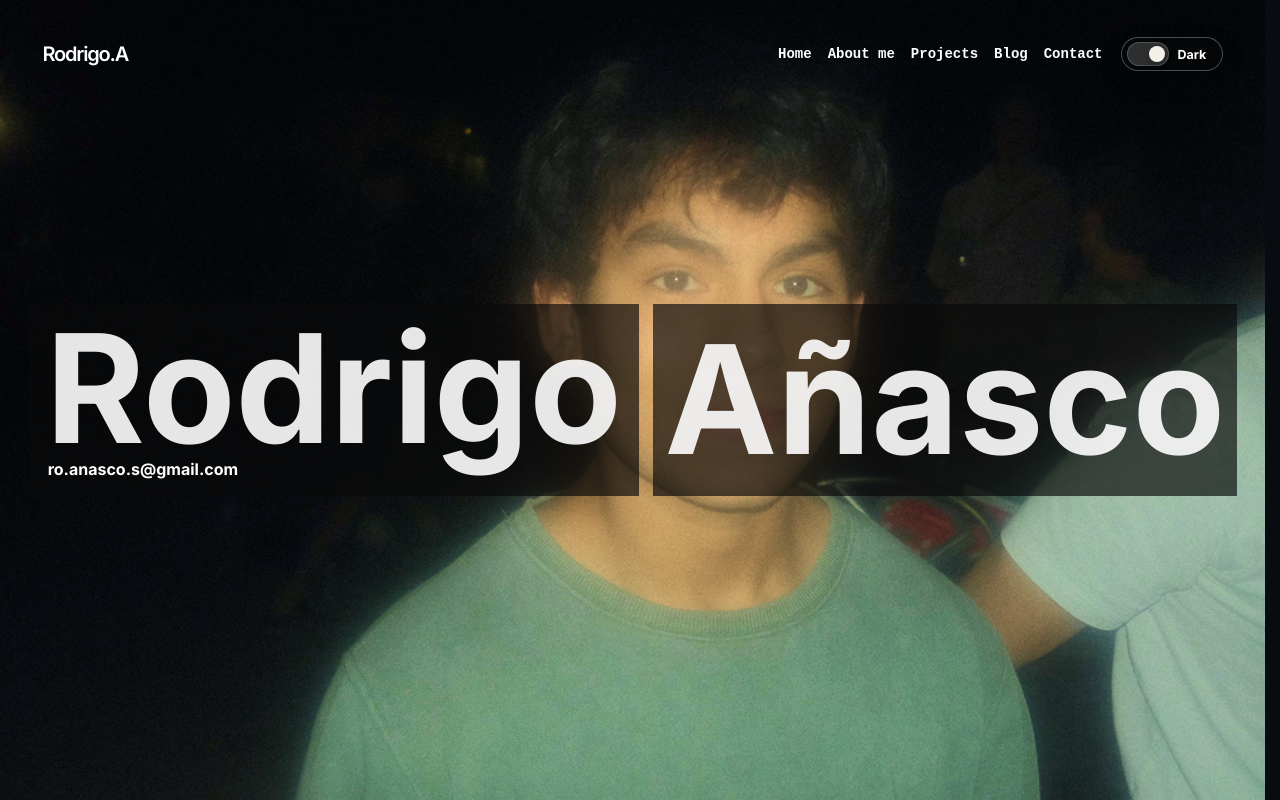
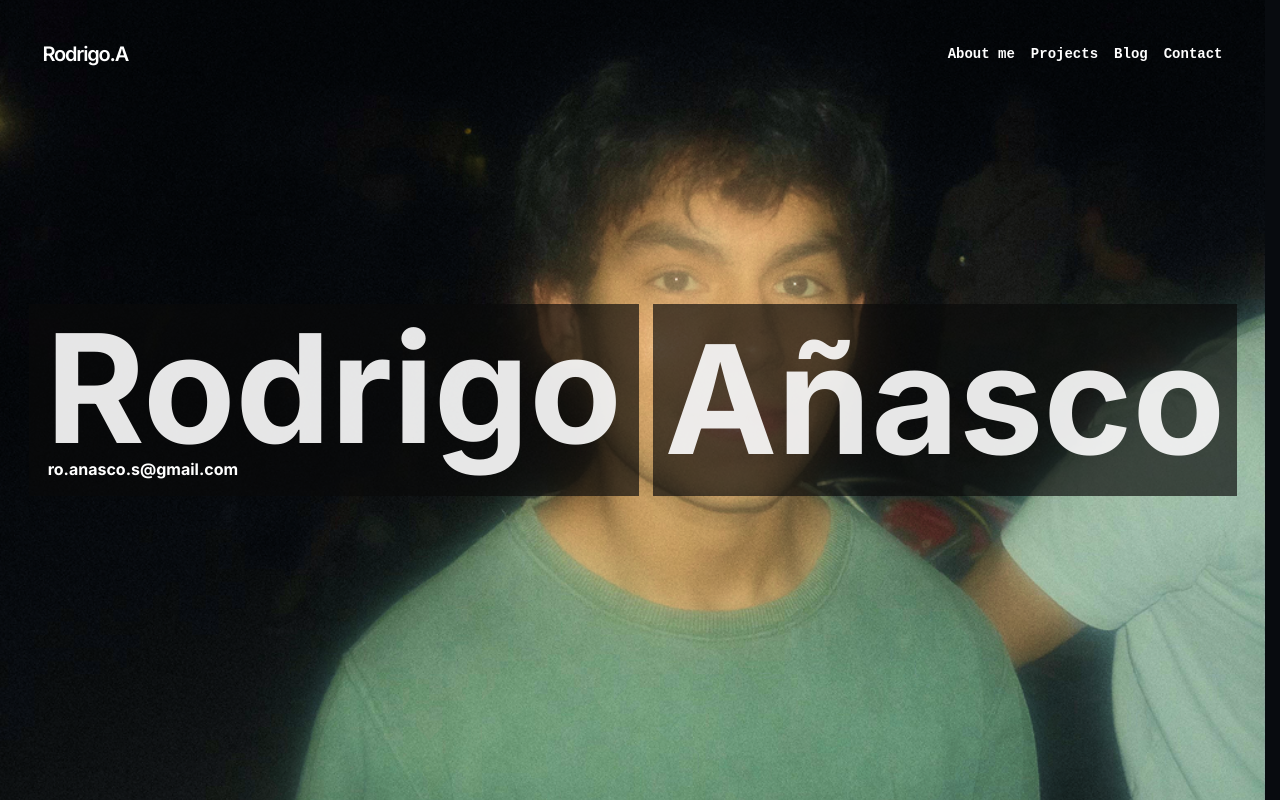
Before and after one commit to rodrigoanasco/rodspage2, a React (Vite) app in the folder portfolio/: page / in a window 1280 px wide. Shown: the top 800 px of the page. Built offline with nearby package versions, Linux system fonts and the light colour scheme; a web font is replaced by a local one.

Commit message:
changed home naming

```diff
--- a/portfolio/src/AboutPage.jsx
+++ b/portfolio/src/AboutPage.jsx
@@ -33,6 +33,8 @@ export default function AboutPage({
         navigation={navigation}
         theme={theme}
         onThemeToggle={onThemeToggle}
+        showHomeLink={false}
+        showThemeToggle={false}
       />
       <main id="about-content" className="about-main">
         <article className="about-journal" aria-labelledby="about-title">
@@ -63,7 +65,7 @@ export default function AboutPage({
           </div>
         </article>
       </main>
-      <SiteFooter variant="about" navigation={navigation} />
+      <SiteFooter variant="about" navigation={navigation} showHomeLink={false} />
     </div>
   )
 }
--- a/portfolio/src/components/home/HomeHero.jsx
+++ b/portfolio/src/components/home/HomeHero.jsx
@@ -16,7 +16,13 @@ export default function HomeHero({ navigation, theme, onThemeToggle, presentatio
           decoding="async"
           fetchPriority="high"
         />
-        <SiteHeader navigation={navigation} theme={theme} onThemeToggle={onThemeToggle} />
+        <SiteHeader
+          navigation={navigation}
+          theme={theme}
+          onThemeToggle={onThemeToggle}
+          showHomeLink={false}
+          showThemeToggle={false}
+        />
 
         <div className="hero-title-layer" style={{ opacity: heroTextOpacity }}>
           <div className="hero-name-row">
--- a/portfolio/src/components/home/HomePage.jsx
+++ b/portfolio/src/components/home/HomePage.jsx
@@ -45,7 +45,7 @@ export default function HomePage({
           />
         </div>
       </main>
-      <SiteFooter navigation={navigation} />
+      <SiteFooter navigation={navigation} showHomeLink={false} />
     </div>
   )
 }
--- a/portfolio/src/components/layout/SiteFooter.jsx
+++ b/portfolio/src/components/layout/SiteFooter.jsx
@@ -3,12 +3,17 @@ import { siteIdentity } from '../../data/site'
 import SiteNavigation from './SiteNavigation'
 import SocialLinks from './SocialLinks'
 
-export default function SiteFooter({ variant = 'home', navigation }) {
+export default function SiteFooter({ variant = 'home', navigation, showHomeLink = true }) {
   return (
     <footer className={variant === 'home' ? undefined : `${variant}-footer`}>
       <div className="footer-inner">
         <SocialLinks />
-        <SiteNavigation navigation={navigation} className="footer-nav" label="Footer navigation" />
+        <SiteNavigation
+          navigation={navigation}
+          className="footer-nav"
+          label="Footer navigation"
+          showHomeLink={showHomeLink}
+        />
         <LegalLinks />
         <p>
           &copy; {new Date().getFullYear()} {siteIdentity.name}. All rights reserved
--- a/portfolio/src/components/layout/SiteHeader.jsx
+++ b/portfolio/src/components/layout/SiteHeader.jsx
@@ -8,6 +8,8 @@ export default function SiteHeader({
   navigation = {},
   theme,
   onThemeToggle,
+  showHomeLink = true,
+  showThemeToggle = true,
   children,
 }) {
   const isHome = variant === 'home'
@@ -22,8 +24,12 @@ export default function SiteHeader({
         {siteIdentity.brand}
       </a>
       <div className="nav-actions">
-        <SiteNavigation navigation={navigation} activePage={activePage} />
-        <ThemeToggle theme={theme} onToggle={onThemeToggle} />
+        <SiteNavigation
+          navigation={navigation}
+          activePage={activePage}
+          showHomeLink={showHomeLink}
+        />
+        {showThemeToggle && <ThemeToggle theme={theme} onToggle={onThemeToggle} />}
         {children}
       </div>
     </header>
--- a/portfolio/src/components/layout/SiteNavigation.jsx
+++ b/portfolio/src/components/layout/SiteNavigation.jsx
@@ -5,10 +5,13 @@ export default function SiteNavigation({
   activePage,
   className,
   label = 'Main navigation',
+  showHomeLink = true,
 }) {
   return (
     <nav className={className} aria-label={label}>
-      {mainNavigation.map(({ id, href, label: linkLabel }) => (
+      {mainNavigation
+        .filter(({ id }) => showHomeLink || id !== 'home')
+        .map(({ id, href, label: linkLabel }) => (
           <a
             key={id}
             href={href}
```
Also changed, not shown: 2 other files (tests, documents, lock files or other folders). Lines whose indentation alone changed are shown as unchanged.
